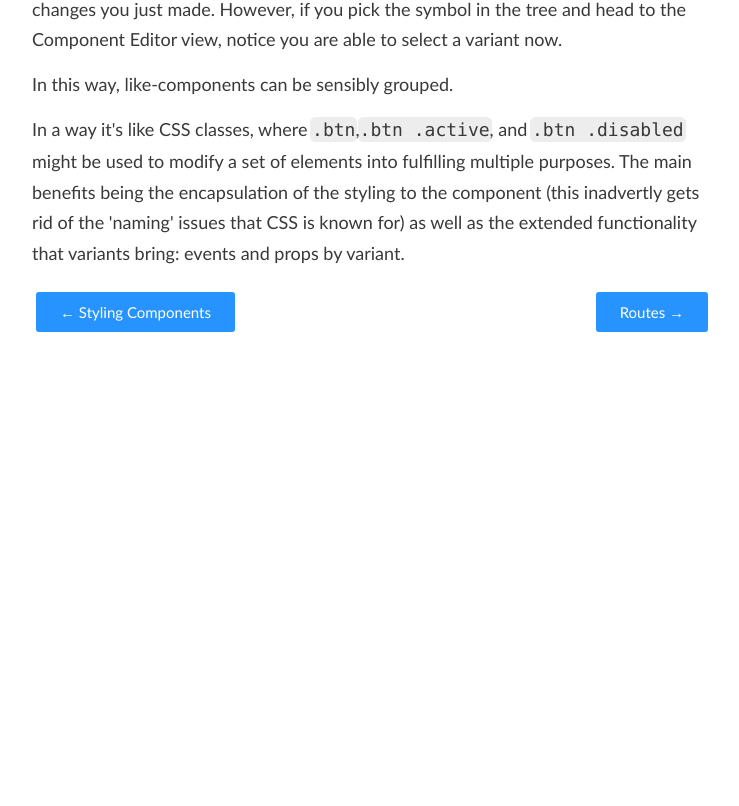
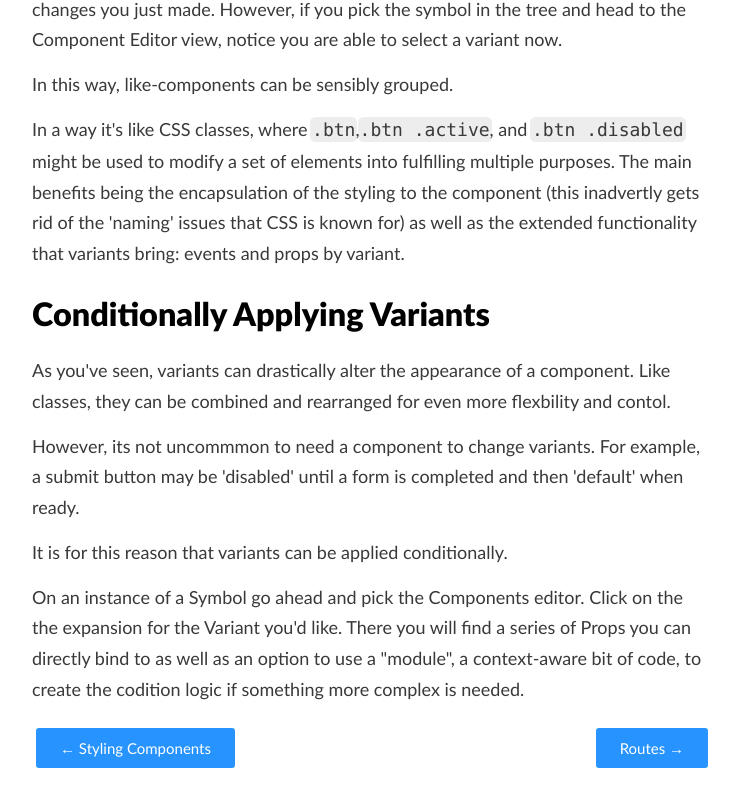
Before and after one commit to sarah-mclaughlin/docs, a plain HTML site: page docs/qs-04-symbols.html in a window 1280 px wide. Shown: the part 1916-2722 px from the top of the page, without its empty margins (268-1007 px from the left). Before the commit the page ends 2302 px from the top, so only its background shows below. Drawn offline with nearby package versions, Linux system fonts and the light colour scheme.

Commit message:
Deploy website
Deploy website version based on 73dbbd454e76927eba262000266db889f2adc8b1

```diff
--- a/docs/qs-04-symbols.html
+++ b/docs/qs-04-symbols.html
@@ -23,4 +23,9 @@
 <p>Switching back to the App symbol, note that the Symbol you made, doesn't reflect the changes you just made. However, if you pick the symbol in the tree and head to the Component Editor view, notice you are able to select a variant now.</p>
 <p>In this way, like-components can be sensibly grouped.</p>
 <p>In a way it's like CSS classes, where <code>.btn</code>,<code>.btn .active</code>, and <code>.btn .disabled</code> might be used to modify a set of elements into fulfilling multiple purposes. The main benefits being the encapsulation of the styling to the component (this inadvertly gets rid of the 'naming' issues that CSS is known for) as well as the extended functionality that variants bring: events and props by variant.</p>
-</span></div></article></div><div class="docs-prevnext"><a class="docs-prev button" href="qs-03-styling-components.html">← Styling Components</a><a class="docs-next button" href="qs-05-routes.html">Routes →</a></div></div></div><nav class="onPageNav"><ul class="toc-headings"><li><a href="#where-we-re-at">Where we&#x27;re at</a><ul class="toc-headings"><li><a href="#whats-next">Whats next?</a></li></ul></li><li><a href="#what-is-a-symbol">What is a Symbol?</a></li><li><a href="#variants">Variants</a></li></ul></nav></div></div></body></html>
+<h2><a class="anchor" aria-hidden="true" id="conditionally-applying-variants"></a><a href="#conditionally-applying-variants" aria-hidden="true" class="hash-link" ><svg aria-hidden="true" height="16" version="1.1" viewBox="0 0 16 16" width="16"><path fill-rule="evenodd" d="M4 9h1v1H4c-1.5 0-3-1.69-3-3.5S2.55 3 4 3h4c1.45 0 3 1.69 3 3.5 0 1.41-.91 2.72-2 3.25V8.59c.58-.45 1-1.27 1-2.09C10 5.22 8.98 4 8 4H4c-.98 0-2 1.22-2 2.5S3 9 4 9zm9-3h-1v1h1c1 0 2 1.22 2 2.5S13.98 12 13 12H9c-.98 0-2-1.22-2-2.5 0-.83.42-1.64 1-2.09V6.25c-1.09.53-2 1.84-2 3.25C6 11.31 7.55 13 9 13h4c1.45 0 3-1.69 3-3.5S14.5 6 13 6z"></path></svg></a>Conditionally Applying Variants</h2>
+<p>As you've seen, variants can drastically alter the appearance of a component. Like classes, they can be combined and rearranged for even more flexbility and contol.</p>
+<p>However, its not uncommmon to need a component to change variants. For example, a submit button may be 'disabled' until a form is completed and then 'default' when ready.</p>
+<p>It is for this reason that variants can be applied conditionally.</p>
+<p>On an instance of a Symbol go ahead and pick the Components editor. Click on the the expansion for the Variant you'd like. There you will find a series of Props you can directly bind to as well as an option to use a &quot;module&quot;, a context-aware bit of code, to create the codition logic if something more complex is needed.</p>
+</span></div></article></div><div class="docs-prevnext"><a class="docs-prev button" href="qs-03-styling-components.html">← Styling Components</a><a class="docs-next button" href="qs-05-routes.html">Routes →</a></div></div></div><nav class="onPageNav"><ul class="toc-headings"><li><a href="#where-we-re-at">Where we&#x27;re at</a><ul class="toc-headings"><li><a href="#whats-next">Whats next?</a></li></ul></li><li><a href="#what-is-a-symbol">What is a Symbol?</a></li><li><a href="#variants">Variants</a></li><li><a href="#conditionally-applying-variants">Conditionally Applying Variants</a></li></ul></nav></div></div></body></html>
```
